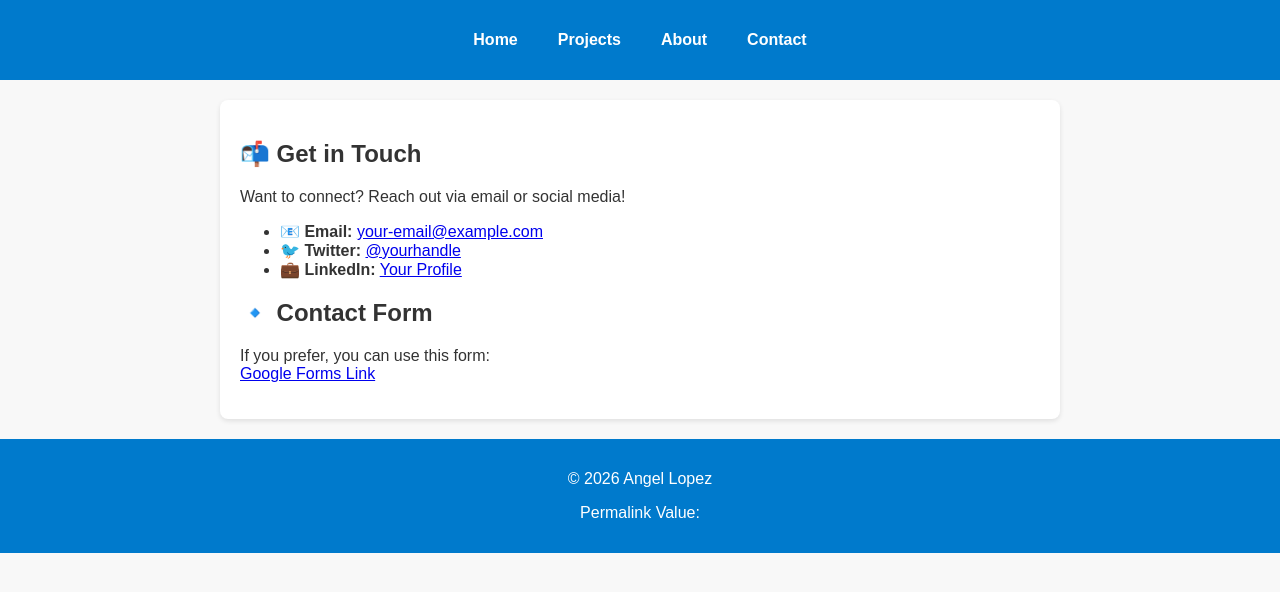
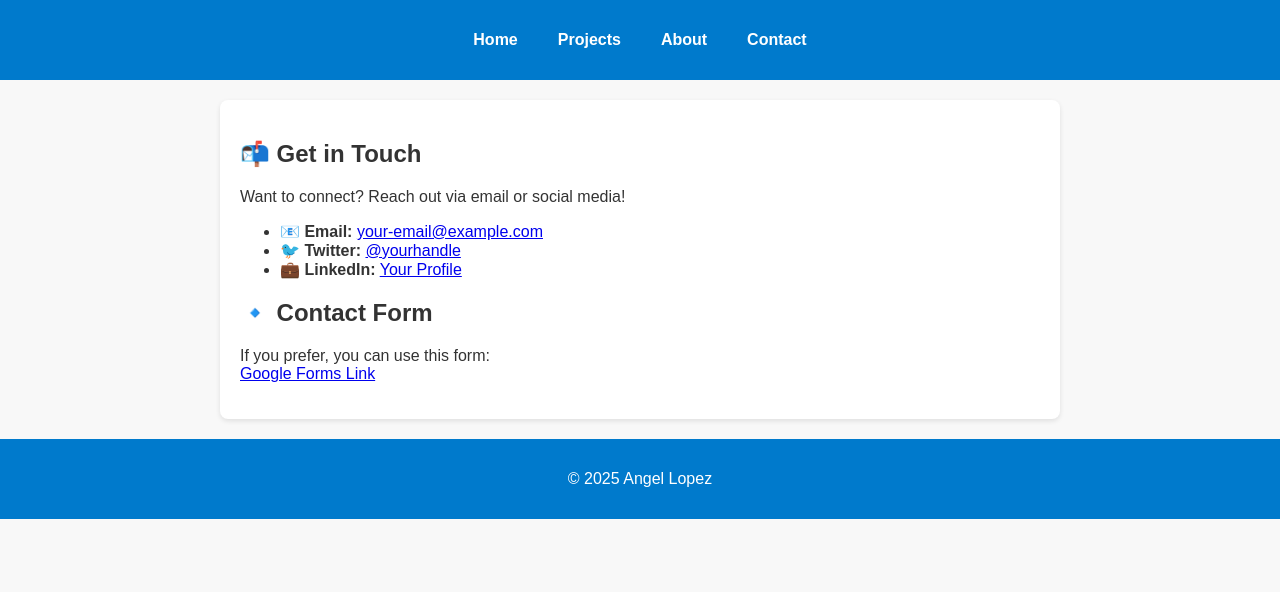
Before and after one commit to angelllopez/angelllopez.github.io, a Jekyll site: the page built from contact.md, in a window 1280 px wide. Shown: the top 592 px of the page. Built offline with Jekyll 4.4.1, drawn with Linux system fonts in a browser that asks for light colours.

Commit message:
Update default.html

```diff
--- a/_layouts/default.html
+++ b/_layouts/default.html
@@ -25,8 +25,7 @@
         {{ content }}
     </main>
     <footer>
-        <p>© 2026 Angel Lopez</p>
-        <p>Permalink Value: {{ page.permalink }}</p>
+        <p>© 2025 Angel Lopez</p>
     </footer>
 </body>
 </html>
```
